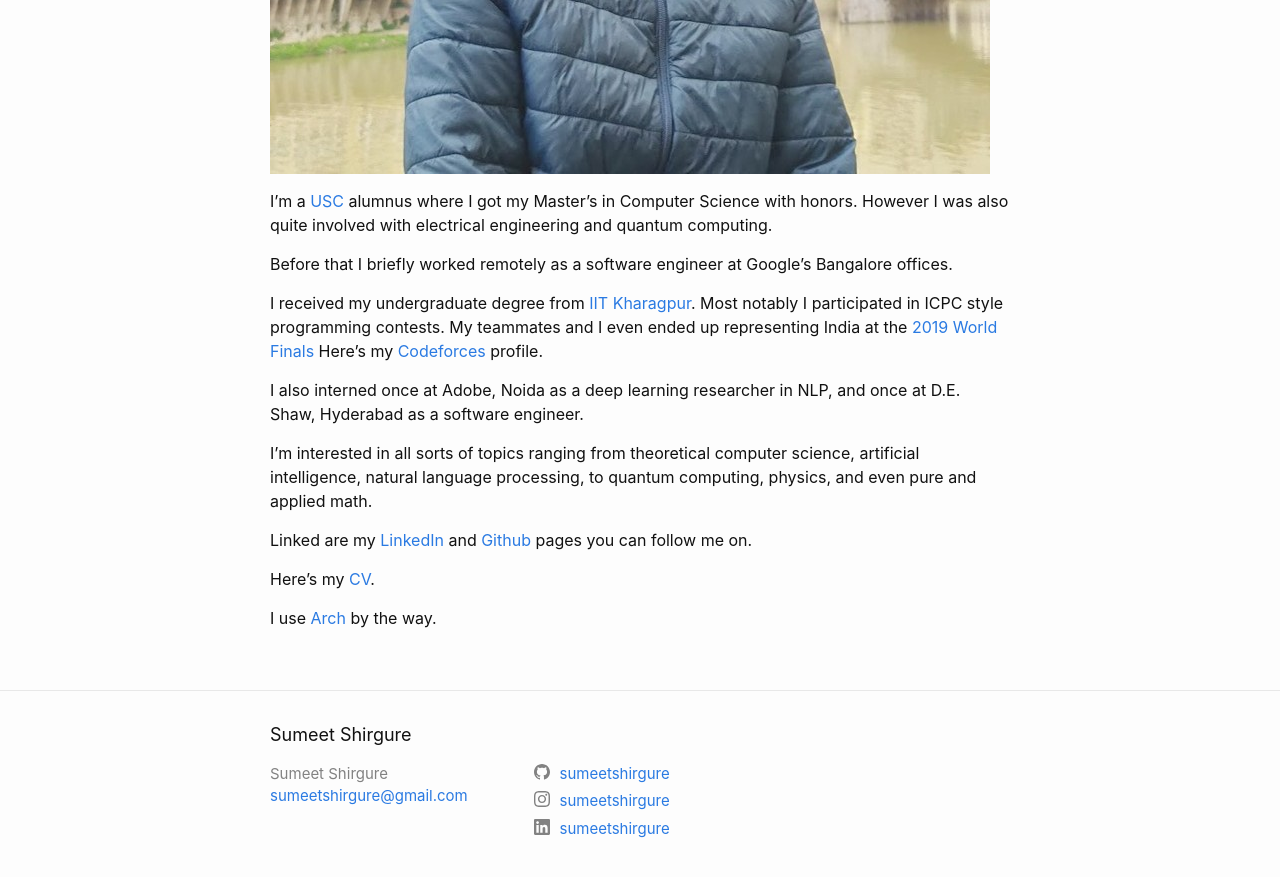
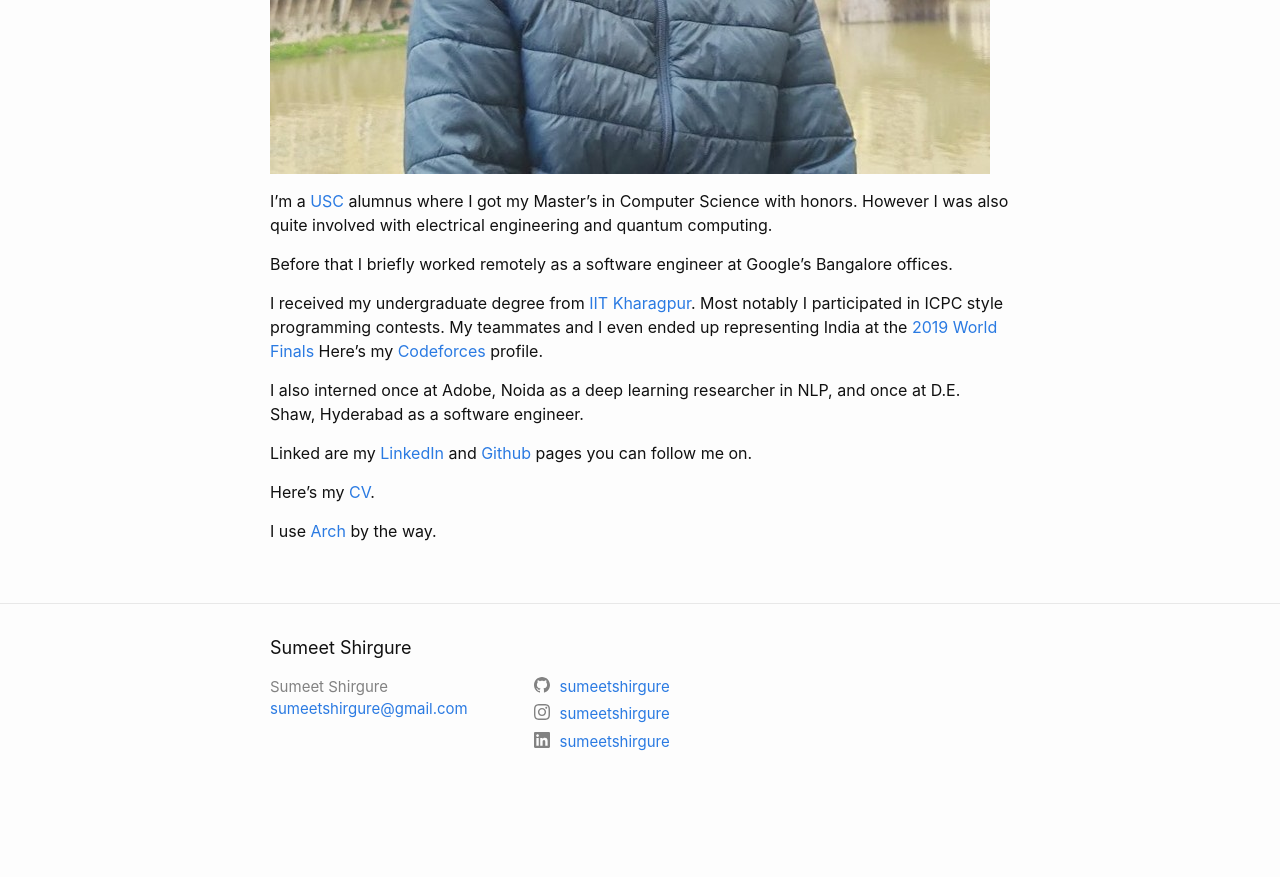
Before and after one commit to sumeetshirgure/sumeetshirgure.github.io, a Jekyll site: the page built from docs/9_about.markdown, in a window 1280 px wide and 900 px high, scrolled down 712 px. Shown: the top 877 px of the window. Built offline with Jekyll 4.4.1, drawn with Linux system fonts in a browser that asks for light colours; after the commit the page ends 1525 px from its top, so only the background shows below that.

Commit message:
Update interests.

```diff
--- a/docs/9_about.markdown
+++ b/docs/9_about.markdown
@@ -19,10 +19,6 @@ Here's my [Codeforces](https://codeforces.com/profile/Sumeet.Shirgure) profile.
 I also interned once at Adobe, Noida as a deep learning researcher in NLP,
 and once at D.E. Shaw, Hyderabad as a software engineer.
 
-I'm interested in all sorts of topics ranging from theoretical computer science,
-artificial intelligence, natural language processing, to quantum computing, physics,
-and even pure and applied math.
-
 Linked are my [LinkedIn](https://linkedin.com/in/sumeetshirgure) and [Github](https://github.com/sumeetshirgure) pages you can follow me on.
 
 Here's my [CV](/assets/pdfs/cv/Sumeet_Shirgure_CV.pdf).
```
